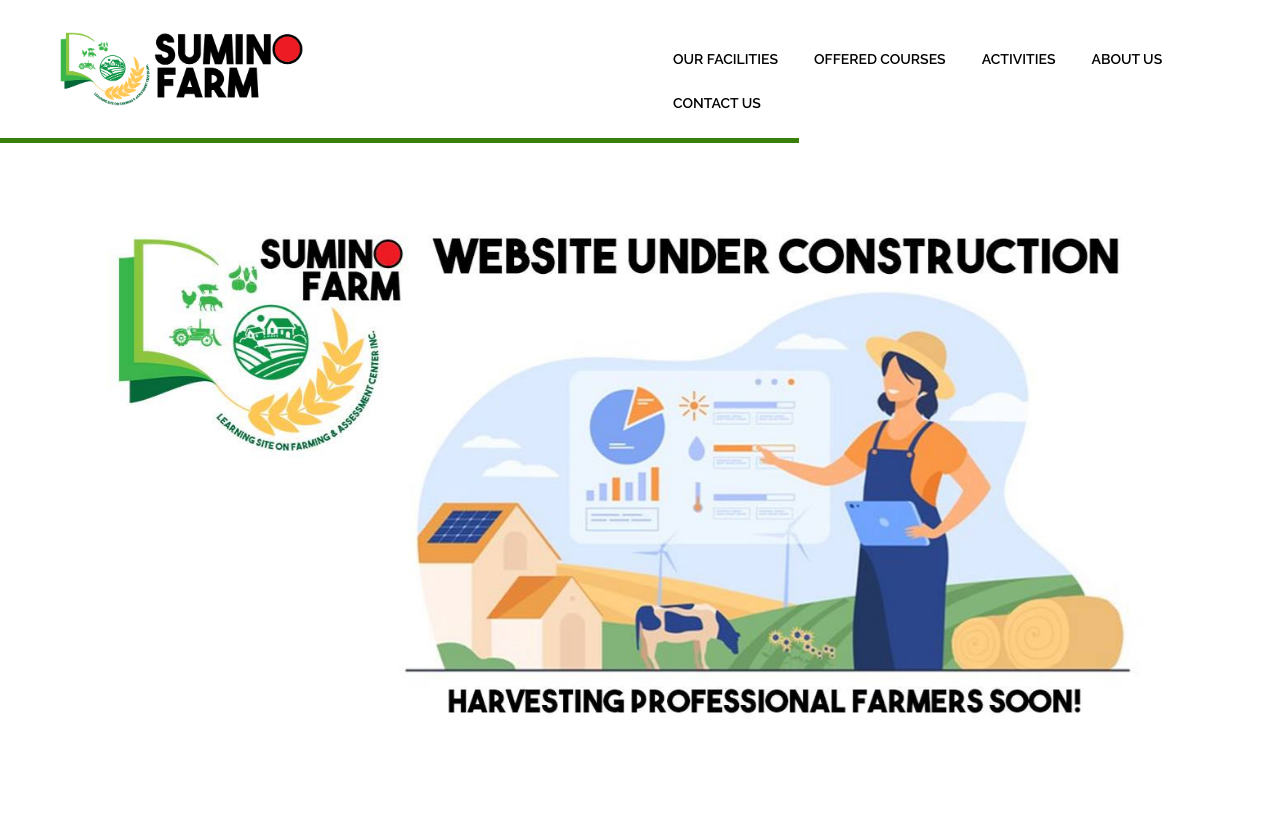
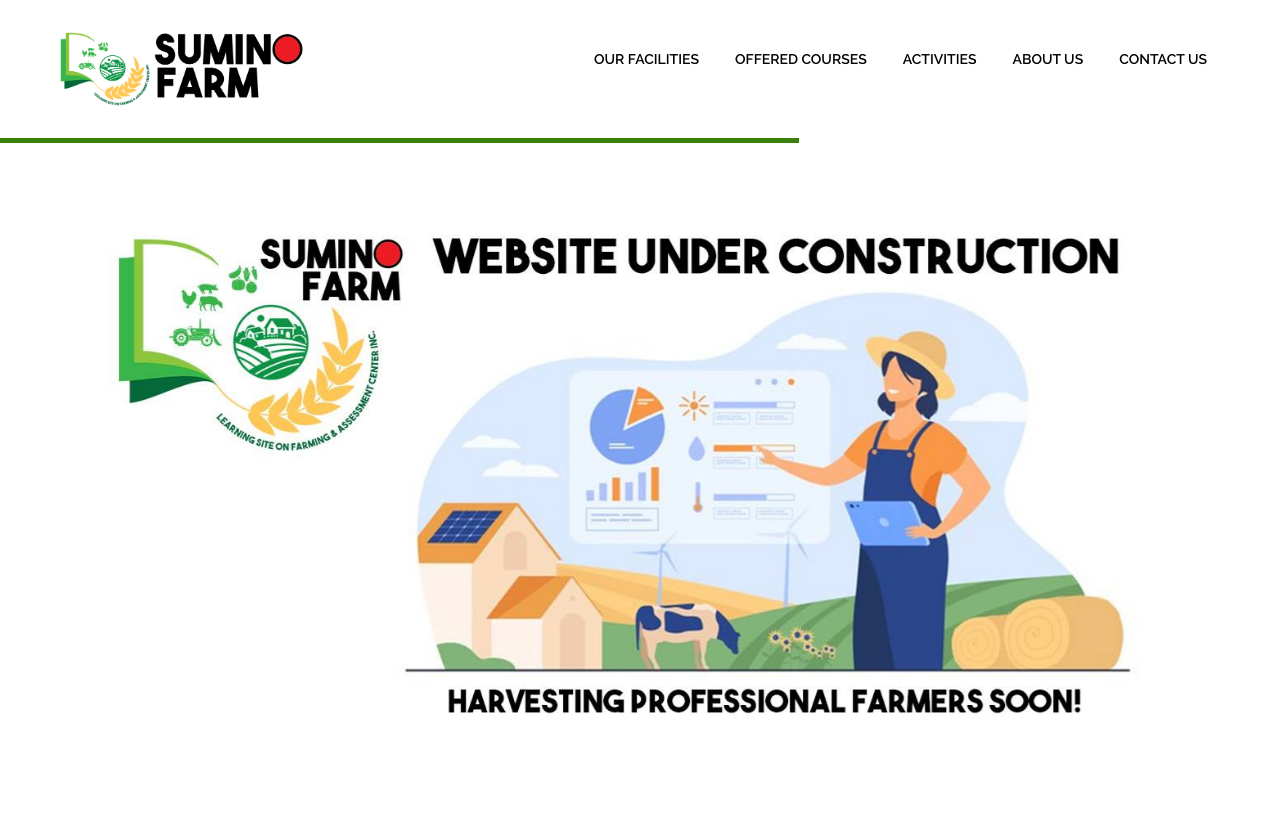
Before and after one commit to unixonitcreatives/Sumino-Farm-Website, a PHP site: page /index.php in a window 1280 px wide. Shown: the top 833 px of the page. Run offline with PHP 8.4, Linux system fonts and the light colour scheme; some libraries are stand-ins or nearby versions.

Commit message:
Update header.php

```diff
--- a/template/header.php
+++ b/template/header.php
@@ -79,12 +79,12 @@
   <div class="header_bottom">
     <div class="container">
       <div class="row">
-        <div class="col-lg-6 col-md-12 col-sm-12 col-xs-12">
+        <div class="col-lg-4 col-md-12 col-sm-12 col-xs-12">
           <!-- logo start -->
           <div class="logo"> <a href="index.php"><img src="images/logos/logo.png" alt="logo" /></a> </div>
           <!-- logo end -->
         </div>
-        <div class="col-lg-6 col-md-12 col-sm-12 col-xs-12">
+        <div class="col-lg-8 col-md-12 col-sm-12 col-xs-12">
           <!-- menu start -->
           <div class="menu_side">
             <div id="navbar_menu">
```
